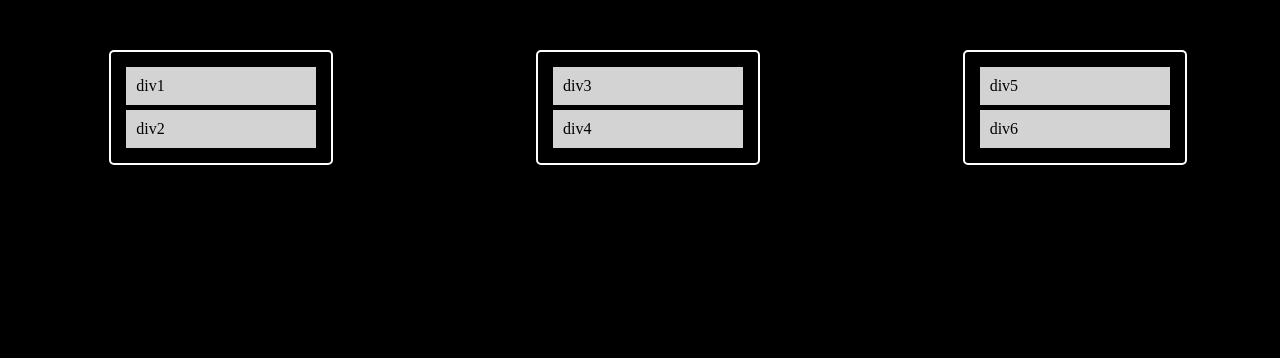
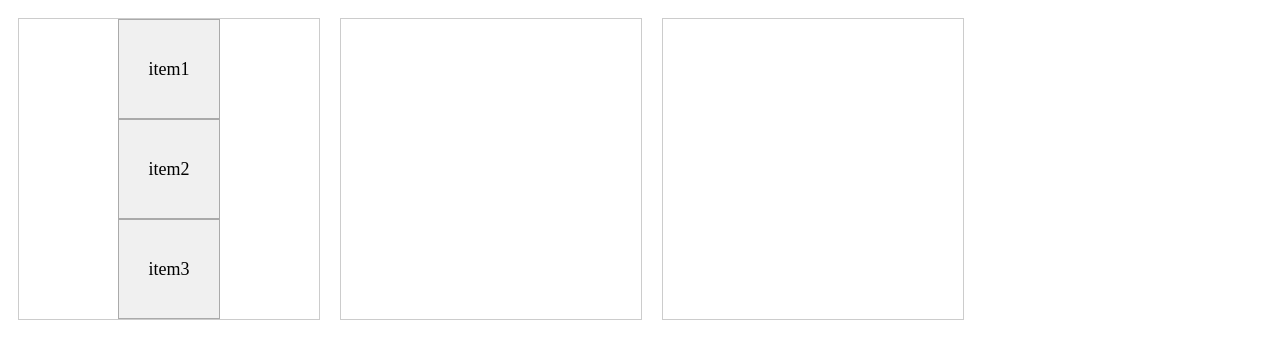
Before and after one commit to RodrigoTdev/todo-app, a React (Vite) app in the folder frontend/: page / in a window 1280 px wide. Shown: the top 358 px of the page. Built offline with nearby package versions, Linux system fonts and the light colour scheme.

Commit message:
Minor changes

```diff
--- a/frontend/src/App.jsx
+++ b/frontend/src/App.jsx
@@ -1,81 +1,59 @@
 import React, { useState } from 'react'
 
-function App() {
-  // Estado para el contenido de cada contenedor
-  const [container1Items, setContainer1Items] = useState(['div1', 'div2'])
-  const [container2Items, setContainer2Items] = useState(['div3', 'div4'])
-  const [container3Items, setContainer3Items] = useState(['div5', 'div6'])
+const App = () => {
+  const [containers, setContainers] = useState([
+    { id: 'container1', elements: ['item1', 'item2', 'item3'] },
+    { id: 'container2', elements: [] },
+    { id: 'container3', elements: [] },
+  ])
 
-  console.log(container1Items)
-  console.log(container2Items)
-  console.log(container3Items)
+  const [draggedItem, setDraggedItem] = useState(null)
+  const [dragOverContainer, setDragOverContainer] = useState(null)
 
   const handleDragStart = (event, item) => {
-    event.dataTransfer.setData('text/plain', item)
+    // event.preventDefault()
+    setDraggedItem(item)
   }
 
-  const handleDragOver = (event) => {
+  const handleDragOver = (event, container) => {
     event.preventDefault()
+    setDragOverContainer(container)
   }
 
-  const handleDrop = (event, targetContainer) => {
-    event.preventDefault()
-    const draggedItem = event.dataTransfer.getData('text/plain')
-    // Mover el elemento solo si el contenedor de destino es diferente al contenedor de origen
-    if (draggedItem && draggedItem !== targetContainer) {
-      // Actualizar el estado del contenedor de origen
-      switch (draggedItem) {
-        case 'div1':
-        case 'div2':
-          setContainer1Items(
-            container1Items.filter((item) => item !== draggedItem)
+  const handleDrop = () => {
+    if (draggedItem && dragOverContainer) {
+      const newContainers = [...containers]
+      const draggedContainer = newContainers.find((c) =>
+        c.elements.includes(draggedItem)
       )
-          break
-        case 'div3':
-        case 'div4':
-          setContainer2Items(
-            container2Items.filter((item) => item !== draggedItem)
+      const droppedContainer = newContainers.find(
+        (c) => c.id === dragOverContainer
       )
-          break
-        case 'div5':
-        case 'div6':
-          setContainer3Items(
-            container3Items.filter((item) => item !== draggedItem)
+
+      draggedContainer.elements = draggedContainer.elements.filter(
+        (item) => item !== draggedItem
       )
-          break
-        default:
-          break
-      }
-      // Actualizar el estado del contenedor de destino
-      switch (targetContainer) {
-        case 'container1':
-          setContainer1Items([...container1Items, draggedItem])
-          break
-        case 'container2':
-          setContainer2Items([...container2Items, draggedItem])
-          break
-        case 'container3':
-          setContainer3Items([...container3Items, draggedItem])
-          break
-        default:
-          break
-      }
+      droppedContainer.elements.push(draggedItem)
+
+      setContainers(newContainers)
+      setDraggedItem(null)
+      setDragOverContainer(null)
     }
   }
 
   return (
-    <div className='container'>
+    <div className='app'>
+      {containers.map((container) => (
         <div
-        id='container1'
-        className='container-box'
-        onDragOver={handleDragOver}
-        onDrop={(event) => handleDrop(event, 'container1')}
+          className='container'
+          key={container.id}
+          onDrop={handleDrop}
+          onDragOver={(event) => handleDragOver(event, container.id)}
         >
-        {container1Items.map((item) => (
+          {container.elements.map((item) => (
             <div
+              className='item'
               key={item}
-            id={item}
-            className='box'
               draggable
               onDragStart={(event) => handleDragStart(event, item)}
             >
@@ -83,42 +61,7 @@ function App() {
             </div>
           ))}
         </div>
-      <div
-        id='container2'
-        className='container-box'
-        onDragOver={handleDragOver}
-        onDrop={(event) => handleDrop(event, 'container2')}
-      >
-        {container2Items.map((item) => (
-          <div
-            key={item}
-            id={item}
-            className='box'
-            draggable
-            onDragStart={(event) => handleDragStart(event, item)}
-          >
-            {item}
-          </div>
       ))}
-      </div>
-      <div
-        id='container3'
-        className='container-box'
-        onDragOver={handleDragOver}
-        onDrop={(event) => handleDrop(event, 'container3')}
-      >
-        {container3Items.map((item) => (
-          <div
-            key={item}
-            id={item}
-            className='box'
-            draggable
-            onDragStart={(event) => handleDragStart(event, item)}
-          >
-            {item}
-          </div>
-        ))}
-      </div>
     </div>
   )
 }
--- a/frontend/src/index.css
+++ b/frontend/src/index.css
@@ -1,32 +1,26 @@
-body,
-#root {
-  background-color: black;
-  color: white;
-  width: 100dvw;
-  height: 100dvh;
+.app {
+  display: flex;
 }
 
 .container {
   display: flex;
-  justify-content: space-around;
-  margin-top: 50px;
+  flex-direction: column;
+  align-items: center;
+  justify-content: center;
+  width: 300px;
+  height: 300px;
+  border: 1px solid #ccc;
+  margin: 10px;
 }
 
-.container-box {
-  border: 2px solid white;
-  border-radius: 5px;
-  width: 200px;
-  padding: 10px;
+.item {
+  width: 100px;
+  height: 100px;
+  background-color: #f0f0f0;
+  border: 1px solid #aaa;
+  display: flex;
+  align-items: center;
+  justify-content: center;
+  font-size: 18px;
+  cursor: move;
 }
-
-.box {
-  margin: 5px;
-  padding: 10px;
-  background-color: lightgray;
-  color: black;
-  cursor: pointer;
-}
-
-.box:hover {
-  background-color: gray;
-}
```
Lines whose indentation alone changed are shown as unchanged.
